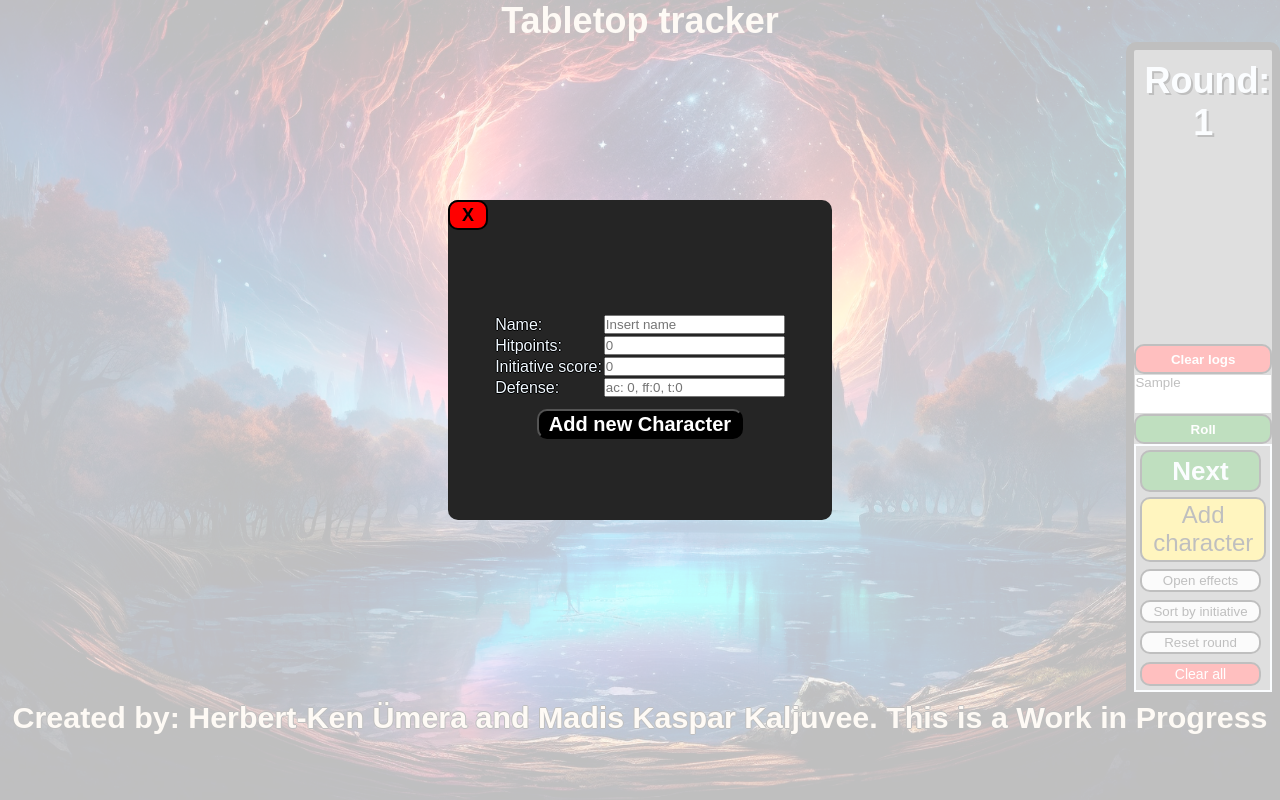
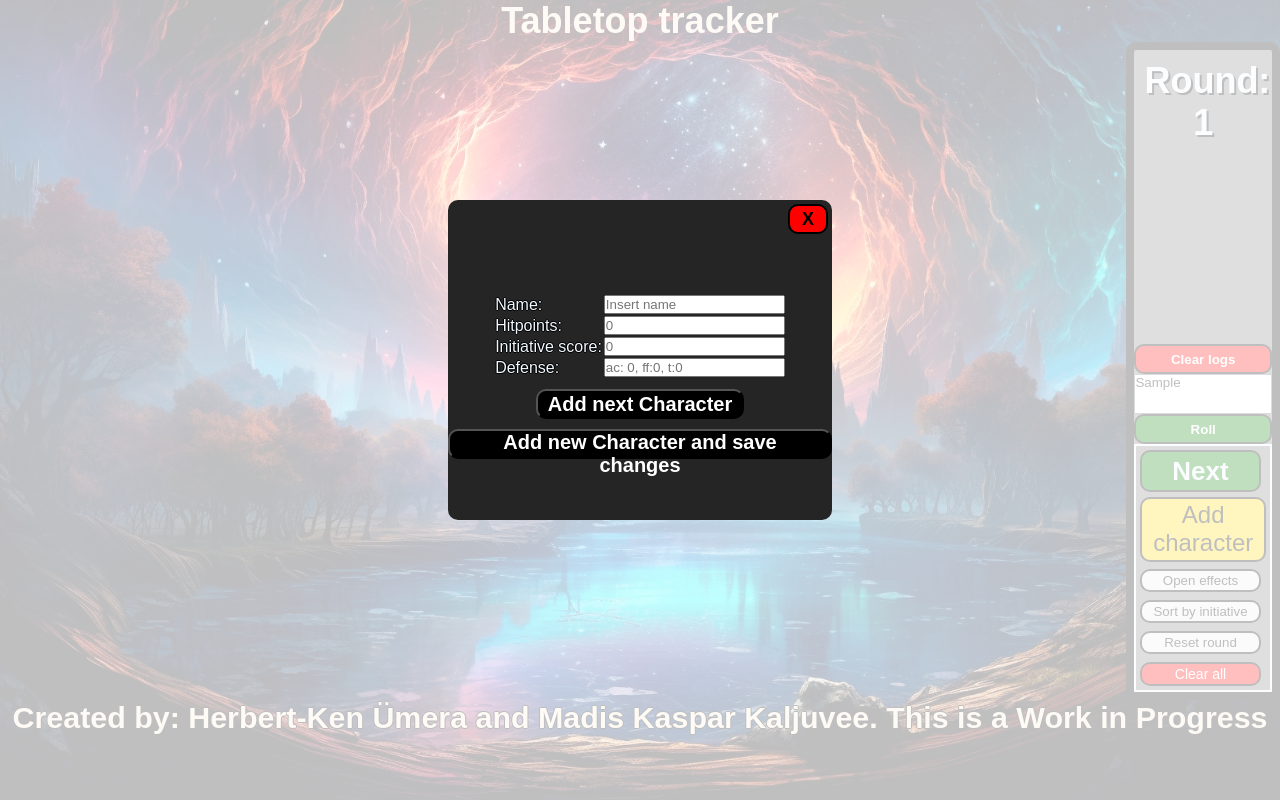
Before and after one commit to PlatypusIV/tabletop_initiative_tracker, a React (Vite) app: page / in a window 1280 px wide. Both pictures are taken after typing "Sample" into the empty fields and a click on the button "Add character". Built offline with nearby package versions, Linux system fonts and the light colour scheme.

Commit message:
fix character edit modal close button, add next character button

```diff
--- a/src/components/CharacterEditModal/CharacterEditModal.css
+++ b/src/components/CharacterEditModal/CharacterEditModal.css
@@ -12,6 +12,17 @@
   margin-left: 35%;
   text-shadow: 1px 0 0 #000, 0 -1px 0 #000, 0 1px 0 #000, -1px 0 0 #000;
 }
+
+.characterEditCloseContainer {
+  top: 0;
+  height: 10%;
+  width: 100%;
+  display: flex;
+  flex-direction: row;
+  justify-content: end;
+  padding: 4px;
+}
+
 .characterEditCloseButton {
   width: 40px;
   height: 30px;
@@ -22,13 +33,6 @@
   font-size: 18px;
 }
 
-.characterEditCloseContainer {
-    top: 0;
-    height: 10%;
-    width: 100%;
-    justify-content: left;
-}
-
 .characterEditContentContainer {
   width: 100%;
   height: 90%;
@@ -37,7 +41,6 @@
   flex-direction: column;
   justify-content: center;
   align-items: center;
-
 }
 
 .characterEditConfirmButton {
@@ -50,11 +53,9 @@
   padding-right: 10px;
   background-color: rgb(0, 0, 0);
   border-radius: 10px;
-
 }
 
-@media only screen and (max-width: 600px){
-
+@media only screen and (max-width: 600px) {
   .characterEditModal {
     width: 100%;
     height: 80%;
@@ -63,4 +64,7 @@
     margin: 0;
   }
 
+  .characterEditConfirmButton {
+    font-size: 14px;
   }
+}
--- a/src/components/CharacterEditModal/CharacterEditModal.tsx
+++ b/src/components/CharacterEditModal/CharacterEditModal.tsx
@@ -33,6 +33,17 @@ export default function CharacterEditModal(props: Props) {
   }
 
   function saveCharacter(){
+    if(!name && !props.characterToEdit.name)return;
+    if(props.characterToEdit.name ===''){
+      props.addCharacter({...props.characterToEdit,name, hitpoints, initiativeScore, defense});
+    }else{
+      props.saveCharacterChanges({...props.characterToEdit,name: name ||props.characterToEdit.name ,hitpoints: hitpoints|| props.characterToEdit.hitpoints ,initiativeScore: initiativeScore || props.characterToEdit.initiativeScore, defense: defense || props.characterToEdit.defense});
+    }
+
+    clearModal();
+  }
+
+  function saveCharacterAndClose(){
     if(!name && !props.characterToEdit.name)return;
     if(props.characterToEdit.name ===''){
       props.addCharacter({...props.characterToEdit,name, hitpoints, initiativeScore, defense});
@@ -81,7 +92,8 @@ export default function CharacterEditModal(props: Props) {
             </tr>
           </tbody>
         </table>
-      <button onClick={saveCharacter} className='characterEditConfirmButton'>{props.characterToEdit.name=== '' ? 'Add new Character' : 'Save changes'}</button>
+      <button onClick={saveCharacter} className='characterEditConfirmButton'>{props.characterToEdit.name=== '' ? 'Add next Character' : 'Save changes'}</button>
+      <button onClick={saveCharacterAndClose} className='characterEditConfirmButton'>{props.characterToEdit.name=== '' ? 'Add new Character and save changes' : 'Save changes and close'}</button>
       </div>
 
     </Modal>
```
Lines whose indentation alone changed are shown as unchanged.
